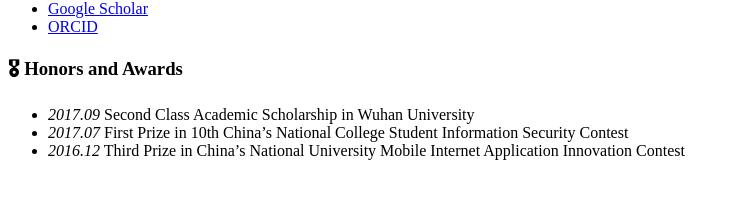
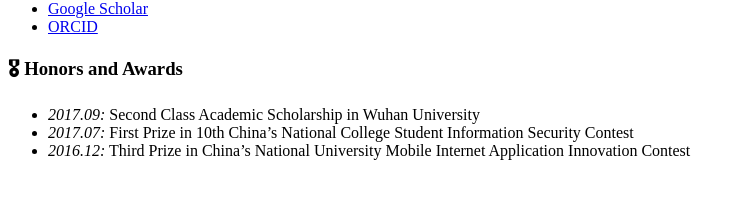
Before and after one commit to YunlongXing/yunlongxing.github.io, a Jekyll site: the page built from _pages/includes/honors.md, in a window 1280 px wide. Shown: the part 367-566 px from the top of the page, without its empty margins (0-746 px from the left). Built offline with Jekyll 4.4.1, drawn with Linux system fonts in a browser that asks for light colours; our own code applies the rules of GitHub Pages for plain Markdown files.

```diff
--- a/_pages/includes/honors.md
+++ b/_pages/includes/honors.md
@@ -1,4 +1,4 @@
 # 🎖 Honors and Awards
-- *2017.09* Second Class Academic Scholarship in Wuhan University
-- *2017.07* First Prize in 10th China's National College Student Information Security Contest
-- *2016.12* Third Prize in China's National University Mobile Internet Application Innovation Contest
+- *2017.09:* Second Class Academic Scholarship in Wuhan University
+- *2017.07:* First Prize in 10th China's National College Student Information Security Contest
+- *2016.12:* Third Prize in China's National University Mobile Internet Application Innovation Contest
```
